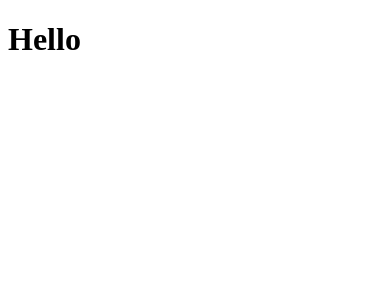
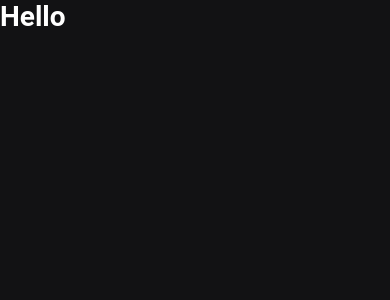
Before and after one commit to SabrinaVieira/react-ig.news, a Next.js app: page / in a window 390 px wide. Shown: the top 300 px of the page. Built offline with nearby package versions, Linux system fonts and the light colour scheme.

Commit message:
:construction: Added typescript,sass, styles are using css module, _document tsx created

```diff
--- a/src/pages/_app.js
+++ /dev/null
@@ -1,7 +0,0 @@
-//import '../styles/globals.css'
-
-function MyApp({ Component, pageProps }) {
-  return <Component {...pageProps} />;
-}
-
-export default MyApp;
--- /dev/null
+++ b/src/pages/_app.tsx
@@ -0,0 +1,8 @@
+//import '../styles/globals.css'
+
+import { AppProps } from "next/app";
+import "../styles/global.scss";
+
+export default function MyApp({ Component, pageProps }: AppProps) {
+  return <Component {...pageProps} />;
+}
--- /dev/null
+++ b/src/pages/_document.tsx
@@ -0,0 +1,18 @@
+import Document, { Html, Head, Main, NextScript } from "next/document";
+
+export default class MyDocument extends Document {
+  render() {
+    return (
+      <Html>
+        <Head>
+          <link rel="preconnect" href="https://fonts.gstatic.com" />
+          <link href="https://fonts.googleapis.com/css2?family=Roboto:wght@400;700;900&display=swap" />
+        </Head>
+        <body>
+          <Main />
+          <NextScript />
+        </body>
+      </Html>
+    );
+  }
+}
--- a/src/pages/index.js
+++ /dev/null
@@ -1,17 +0,0 @@
-import Head from "next/head";
-
-export default function Home() {
-  return (
-    <div>
-      <Head>
-        <title>Create Next App</title>
-        <meta name="description" content="Generated by create next app" />
-        <link rel="icon" href="/favicon.ico" />
-      </Head>
-
-      <main>
-        <h1>Hello</h1>
-      </main>
-    </div>
-  );
-}
--- /dev/null
+++ b/src/pages/index.tsx
@@ -0,0 +1,14 @@
+import Head from "next/head";
+
+export default function Home() {
+  return (
+    <div>
+      <>
+        <Head>
+          <title>Inicio | ig.news</title>
+        </Head>
+        <h1>Hello</h1>
+      </>
+    </div>
+  );
+}
--- /dev/null
+++ b/src/styles/global.scss
@@ -0,0 +1,55 @@
+* {
+  margin: 0;
+  padding: 0;
+  box-sizing: border-box;
+}
+
+:root {
+  --white: #fff;
+  --gray-100: #e1e1e1;
+  --gray-300: #a8a8b3;
+  --gray-900: #121214;
+
+  --cyan-500: #61dafb;
+  --yellow-500: #eba417;
+}
+
+@media (max-width: 1000px) {
+  html {
+    font-size: 93.75%;
+  }
+}
+
+@media (max-width: 720px) {
+  html {
+    font-size: 87.5%;
+  }
+}
+
+@media (max-width: 100px) {
+  html {
+    font-size: 93.75%;
+  }
+}
+
+body {
+  background: var(--gray-900);
+  color: var(--white);
+}
+
+body,
+input,
+textarea,
+select,
+button {
+  font: 400 1rem "Roboto", sans-serif;
+}
+
+button {
+  cursor: pointer;
+}
+
+a {
+  color: inherit;
+  text-decoration: none;
+}
```
Also changed, not shown: package.json (+6 -2 lines), src/components/header/index.tsx (added, +9 -0 lines), tsconfig.json (added, +29 -0 lines), next-env.d.ts (added), 1 other file (tests, documents, lock files or other folders).
